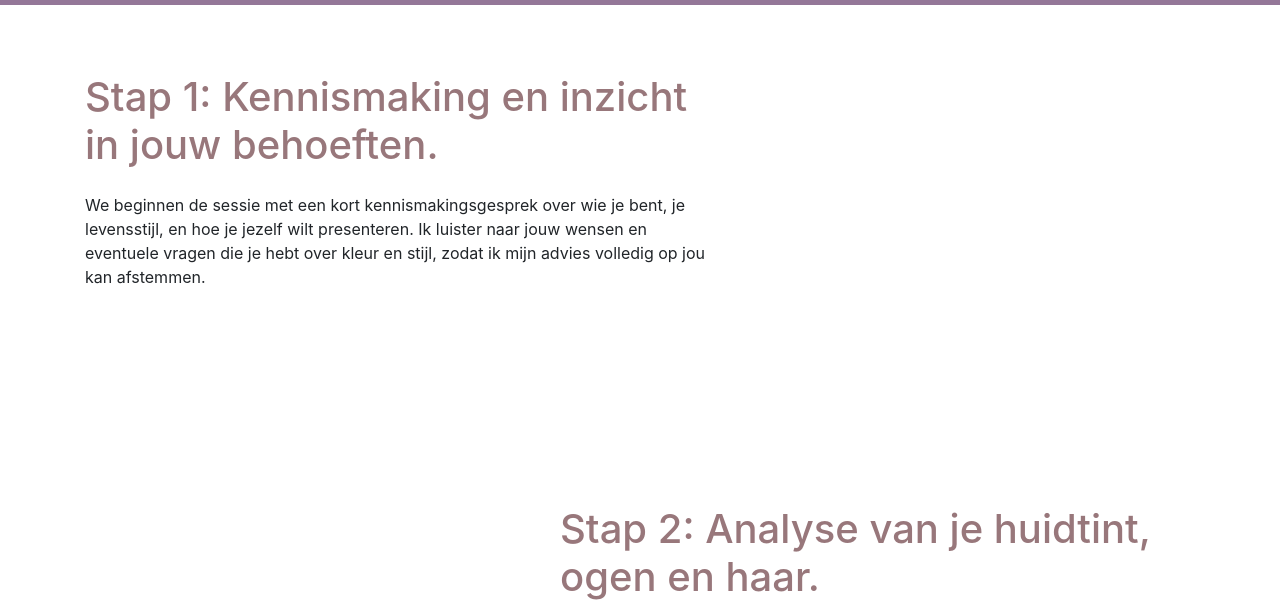
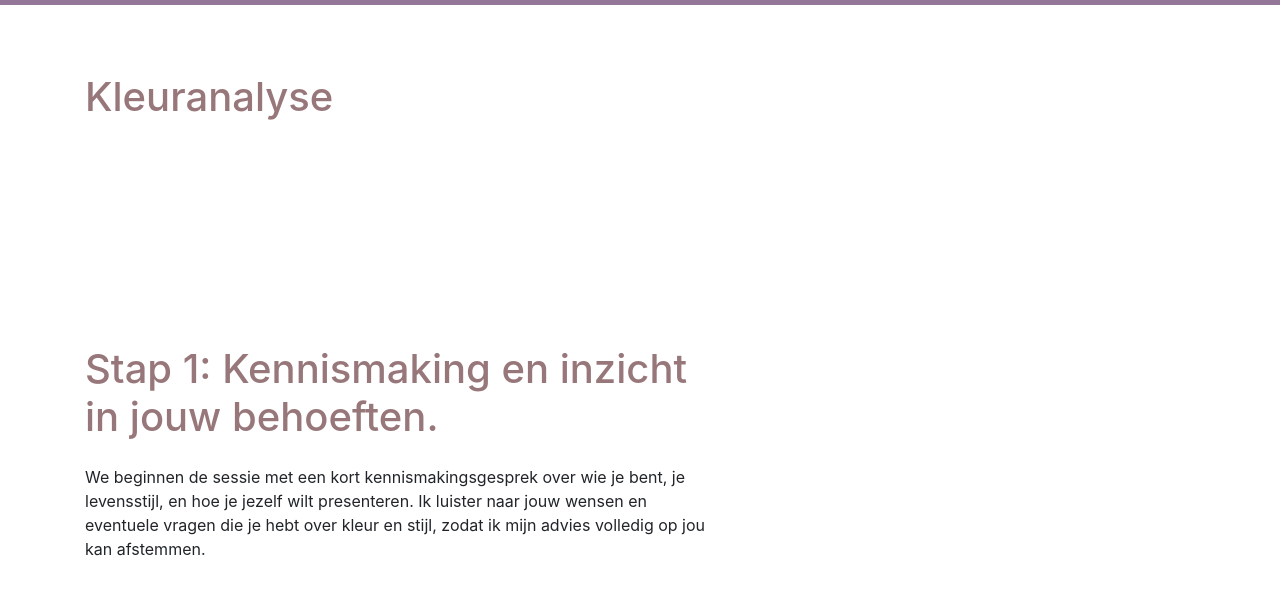
Before and after one commit to MUQClients/colorcoach, a plain HTML site: page kleuranalyse/index.html in a window 1280 px wide. Shown: the part 191-800 px from the top of the page. Drawn offline with Linux system fonts and the light colour scheme; files whose address does not match are found by name.

Commit message:
Update index.html

```diff
--- a/kleuranalyse/index.html
+++ b/kleuranalyse/index.html
@@ -44,7 +44,12 @@
 
   <!-- KJR: Pagina-inhoud - START -->
   <div class="container">
-
+    <a id="kleuranalyse"></a><h1></h1><br><br><br><br><br><br><br>
+    <div class="row">
+       <div class="col-lg-12">
+        <h1 class="my-4">Kleuranalyse</h1>
+       </div>
+    </div>
     <a id="stap1"></a><h1></h1><br><br><br><br><br><br><br>
     <!-- KJR: Stap1 - START -->
     <div class="row">
```
